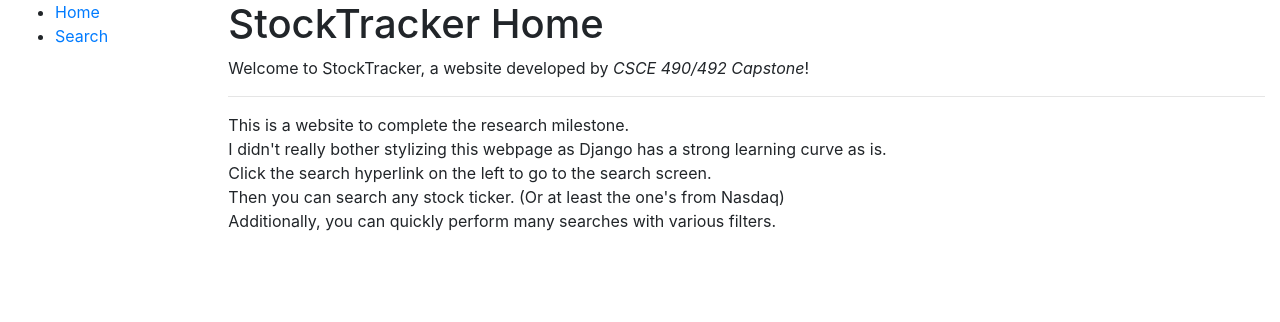
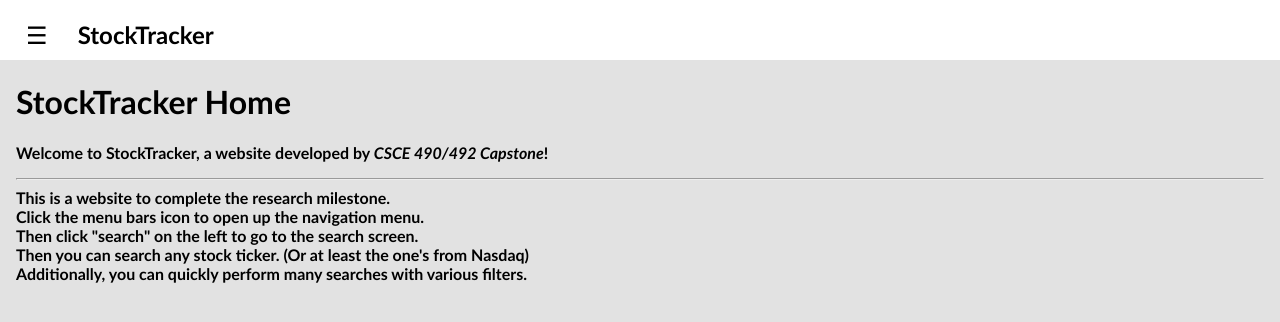
Before and after one commit to AaronTheNerd/StockTrackerRepo, a Django app: page /home/ in a window 1280 px wide. Shown: the top 322 px of the page. Run offline with Django 3.2, Linux system fonts and the light colour scheme; some libraries are stand-ins or nearby versions.

Commit message:
finished

```diff
--- a/Project/home/static/css/style.css
+++ /dev/null
@@ -1,5 +0,0 @@
-.sidebar-nav {
-    margin-top: 20px;
-    padding: 0;
-    list-style: none;
-}
--- /dev/null
+++ b/Project/home/static/style.css
@@ -0,0 +1,59 @@
+body {
+    font-family: 'Trebuchet MS', 'Lucida Sans Unicode', 'Lucida Grande', 'Lucida Sans', Arial, sans-serif;
+}
+.container {
+    padding: 0px;
+    margin: 0px;
+    background-color: #e2e2e2;
+}
+.heading {
+    height: 20px;
+    padding: 20px;
+    background-color: #FFFFFF;
+}
+.nav-toggler {
+    font-size: x-large;
+    border: none;
+    background-color: #FFFFFF;
+    cursor: pointer;
+}
+.nav-toggler-icon {
+    width: 20px;
+    height: 20px;
+}
+.home-icon {
+    padding: 0px 0px 0px 20px;
+    color: black;
+    text-decoration: none;
+    font-size: x-large;
+}
+.sidebar {
+    background-color: #c8c8c8;
+    height: 100%;
+    width: 0;
+    z-index: 1;
+    position: fixed;
+    top: 60px;
+    left: 0;
+    overflow-x: hidden;
+    transition: 0.5s;
+}
+.sidebar a {
+    padding: 8px 8px 8px 32px;
+    text-decoration: none;
+    font-size: large;
+    color: black;
+    display: block;
+    transition: 0.3s;
+}
+.sidebar a:hover {
+    color: #F1F1F1;
+    background-color: #555555;
+}
+.content {
+    padding: 1px 16px;
+}
+#main {
+    margin-left: 0px;
+    transition: margin-left 0.5s;
+}
--- a/Project/home/templates/base_generic.html
+++ b/Project/home/templates/base_generic.html
@@ -6,24 +6,33 @@
         {% endblock %}
         <meta charset="utf-8">
         <meta name="viewport" content="width=device-width, initial-scale=1">
-        <link rel="stylesheet" href="https://stackpath.bootstrapcdn.com/bootstrap/4.1.3/css/bootstrap.min.css" integrity="sha384-MCw98/SFnGE8fJT3GXwEOngsV7Zt27NXFoaoApmYm81iuXoPkFOJwJ8ERdknLPMO" crossorigin="anonymous">
         <!-- Add additional CSS in static file -->
         {% load static %}
-        <link rel="stylesheet" href="{% static 'css/styles.css' %}">
+        <link rel="stylesheet" href="{% static 'style.css' %}">
     </head>
-    <body>
-        <div class="container-fluid">
-            <div class="row">
-                <div class="col-sm-2">
-                    {% block sidebar %}
-                        <ul class="sidebar-nav">
-                            <li><a href="{% url 'index' %}">Home</a></li>
-                            <li><a href="{% url 'search'%}">Search</a></li>
-                        </ul>
-                    {% endblock %}
-                </div>
-                <div class="col-sm-10 ">{% block content %}{% endblock %}</div>
-            </div>
+    <body class="container" onload="init()">
+        <script>
+            function init() {
+                document.getElementById("main").style.marginLeft = "0px";
+            }
+            function toggleNav() {
+                if (document.getElementById("main").style.marginLeft === "0px") {
+                    document.getElementById("my_sidebar").style.width = "200px";
+                    document.getElementById("main").style.marginLeft = "200px";
+                } else {
+                    document.getElementById("my_sidebar").style.width = "0px";
+                    document.getElementById("main").style.marginLeft = "0px";
+                }
+            }
+        </script>
+        <div class="heading">
+            <button class="nav-toggler" onclick="toggleNav()">☰</button>
+            <a class="home-icon" href="{% url 'index' %}"><b>StockTracker</a>
         </div>
+        <div id="my_sidebar" class="sidebar">
+            <a href="{% url 'index' %}">Home</a>
+            <a href="{% url 'search' %}">Search</a>
+        </div>
+        <div id="main" class="content">{% block content %}{% endblock %}</div>
     </body>
 </html>
--- a/Project/home/templates/index.html
+++ b/Project/home/templates/index.html
@@ -5,8 +5,8 @@
     <p>Welcome to StockTracker, a website developed by <em>CSCE 490/492 Capstone</em>!</p>
     <hr>
     This is a website to complete the research milestone.<br>
-    I didn't really bother stylizing this webpage as Django has a strong learning curve as is.<br>
-    Click the search hyperlink on the left to go to the search screen.<br>
+    Click the menu bars icon to open up the navigation menu.<br>
+    Then click "search" on the left to go to the search screen.<br>
     Then you can search any stock ticker. (Or at least the one's from Nasdaq)<br>
     Additionally, you can quickly perform many searches with various filters.
 {% endblock %}
```
Also changed, not shown: Project/home/templates/search_view.html (+5 -4 lines).
